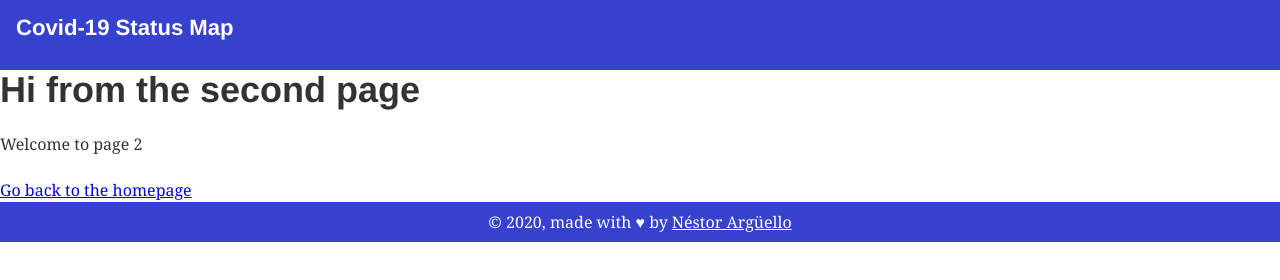
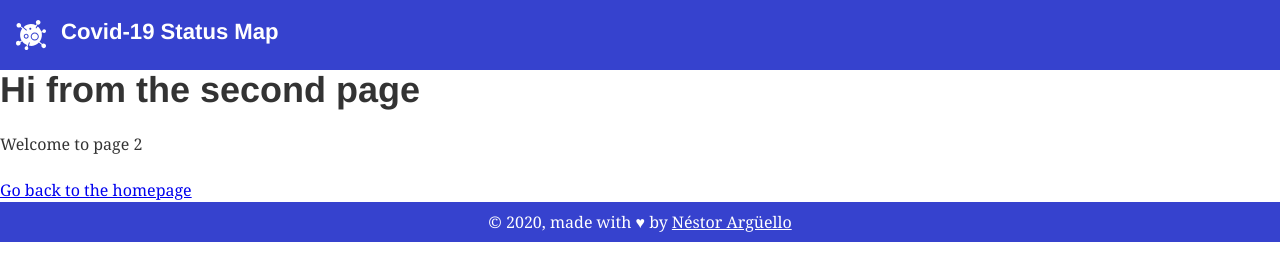
Before and after one commit to nestor-arguello/covid19-map, a Gatsby site: page /page-2 in a window 1280 px wide. Built offline with nearby package versions, Linux system fonts and the light colour scheme; Gatsby itself is replaced by a stand-in of ours.

Commit message:
add favicon and logo on header

```diff
--- a/src/components/covid-map/covid-map.styles.scss
+++ b/src/components/covid-map/covid-map.styles.scss
@@ -20,8 +20,8 @@
       font-size: 10px;
       color: #ffffff;
       font-weight: 600;
-      box-shadow: 0px 1px 8px 2px rgba(197, 0, 0, 0.8),
-        0px -1px 8px 2px rgba(197, 0, 0, 0.8);
+      box-shadow: 0px 1px 8px 1px rgba(197, 0, 0, 0.8),
+        0px -1px 8px 0 rgba(197, 0, 0, 0.8);
 
       &.low {
         background-color: #f44336;
--- a/src/components/layout/header.component.js
+++ b/src/components/layout/header.component.js
@@ -2,13 +2,18 @@ import { Link } from 'gatsby';
 import PropTypes from 'prop-types';
 import React from 'react';
 
+import covidLogo from '../../images/covid-logo.svg';
+
 import './header.styles.scss';
 
+import Logo from '../logo/logo.component';
+
 const Header = ({ siteTitle }) => (
-  <header className='header'>
-    <div className='title-container'>
-      <h3>
-        <Link to='/' className='link'>
+  <header className="header">
+    <div className="title-container">
+      <h3 className="title">
+        <img src={covidLogo} alt="covid-logo" />
+        <Link to="/" className="link">
           {siteTitle}
         </Link>
       </h3>
--- a/src/components/layout/header.styles.scss
+++ b/src/components/layout/header.styles.scss
@@ -5,14 +5,27 @@
 
   .title-container {
     padding: 1rem;
+    display: flex;
+    align-items: center;
+
+    .title {
+      margin: 0;
+      display: flex;
+      align-items: center;
+
+      img {
+        width: 30px;
+        margin: 0;
+      }
+
+      .link {
+        color: white;
+        text-decoration: none;
+        margin-left: 15px;
+        margin-bottom: 5px;
+      }
+    }
   }
 
-  h1, h2, h3, h4, h5, h6 {
-    margin: 0;
-  }
 
-  .link {
-    color: white;
-    text-decoration: none;
-  }
 }
--- /dev/null
+++ b/src/components/logo/logo.component.js
@@ -0,0 +1,20 @@
+import React from 'react';
+import { useStaticQuery, graphql } from 'gatsby';
+import Img from 'gatsby-image';
+
+const Logo = () => {
+  const data = useStaticQuery(graphql`
+    query {
+      placeholderImage: file(relativePath: { eq: "covid-logo.svg" }) {
+        childImageSharp {
+          fluid(maxWidth: 30) {
+            ...GatsbyImageSharpFluid
+          }
+        }
+      }
+    }
+  `);
+  return <Img fluid={data.placeholderImage.childImageSharp.fluid} />;
+};
+
+export default Logo;
--- a/src/hooks/useMap/createMarkers.js
+++ b/src/hooks/useMap/createMarkers.js
@@ -34,7 +34,7 @@ const createMarkers = ({ features, mapRef }) => {
           ? 'mid'
           : cases >= 1000
           ? 'low'
-          : ''
+          : '';
 
       const flagEmoji =
         typeof iso2 === 'string'
```
Also changed, not shown: src/images/covid-logo.svg (added), src/images/favicon.png (added).
